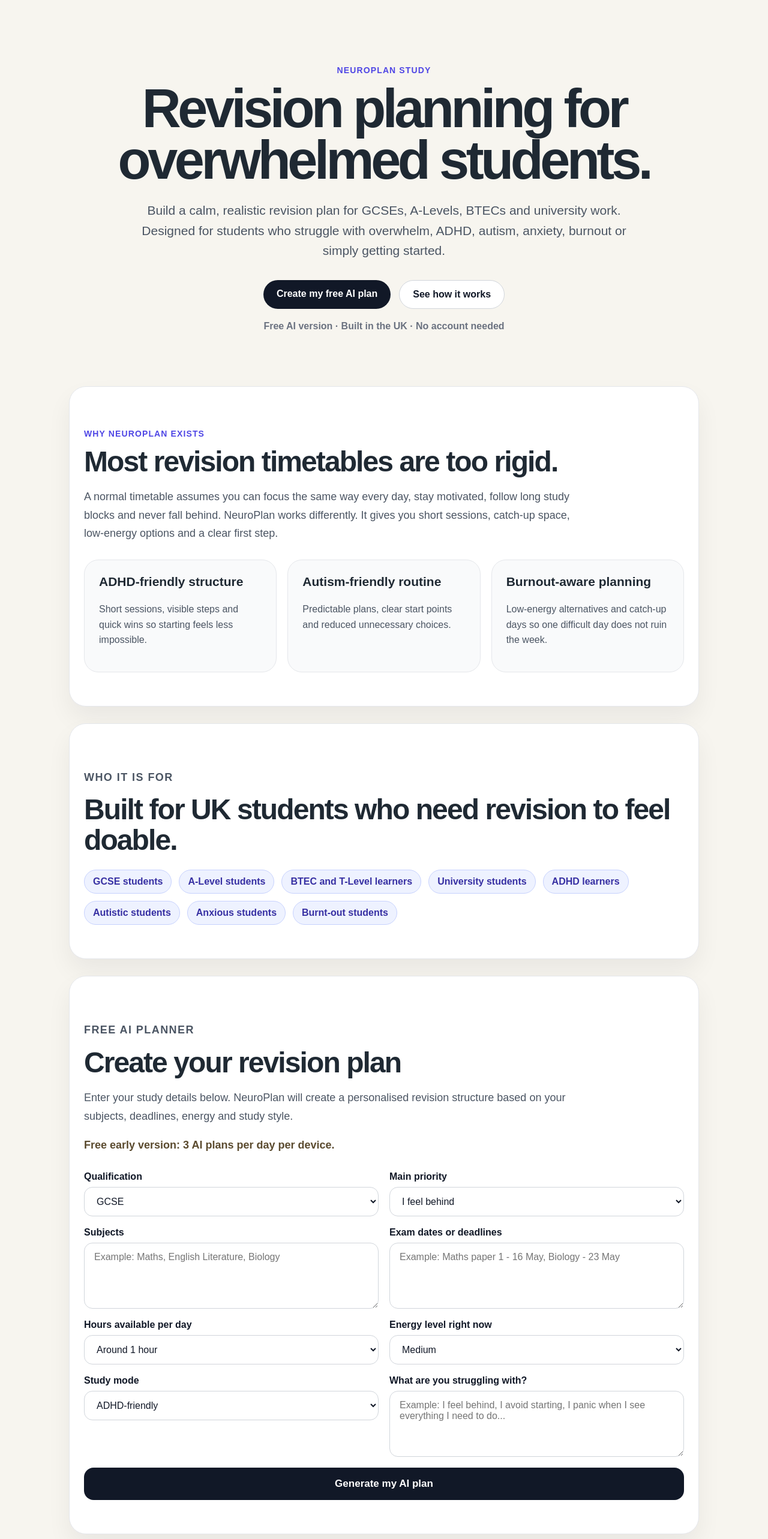
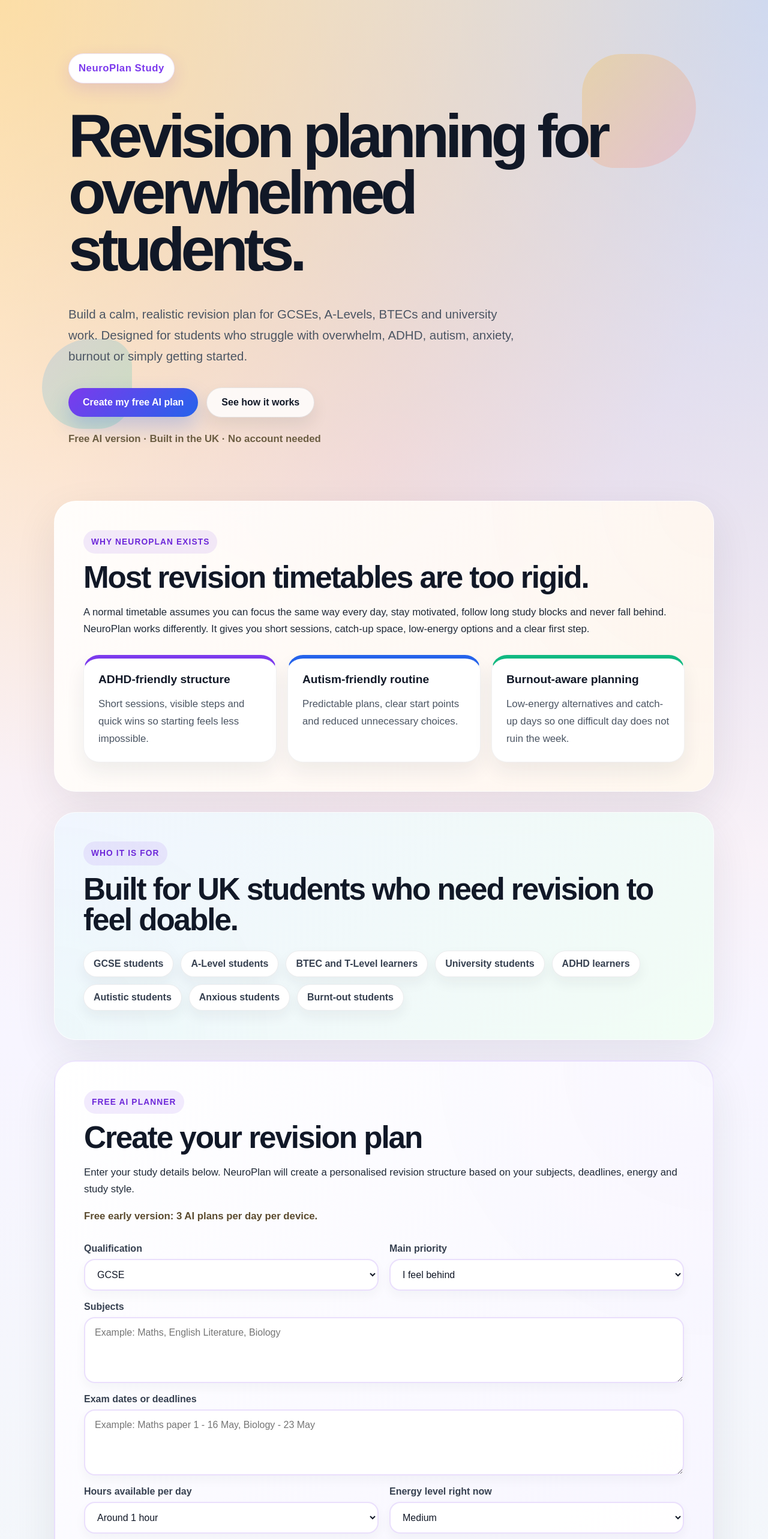
Before and after one commit to ZimraanMcc/neuroplanstudy, a Next.js app: page / in a window 1280 px wide. Shown: the top 2566 px of the page at 60% size. Built offline with nearby package versions, Linux system fonts and the light colour scheme.

Commit message:
Update globals.css

```diff
--- a/app/globals.css
+++ b/app/globals.css
@@ -9,109 +9,211 @@
 body {
   margin: 0;
   font-family: Arial, Helvetica, sans-serif;
-  background: #f7f5ef;
-  color: #1f2933;
+  background:
+    radial-gradient(circle at top left, rgba(255, 196, 87, 0.45), transparent 32%),
+    radial-gradient(circle at top right, rgba(130, 170, 255, 0.38), transparent 35%),
+    radial-gradient(circle at 50% 20%, rgba(255, 140, 180, 0.18), transparent 35%),
+    linear-gradient(180deg, #fff8e8 0%, #f7f5ff 45%, #eef9f4 100%);
+  color: #1f2937;
+}
+
+a {
+  color: inherit;
 }
 
 .page {
-  min-height: 100vh;
+  width: 100%;
+  overflow-x: hidden;
 }
 
 .hero {
-  padding: 95px 24px 75px;
-  max-width: 1050px;
+  min-height: 92vh;
+  display: flex;
+  flex-direction: column;
+  justify-content: center;
+  padding: 72px 24px;
+  max-width: 1100px;
   margin: 0 auto;
-  text-align: center;
+  position: relative;
 }
 
-.tagline,
-.sectionLabel {
+.hero::before {
+  content: "";
+  position: absolute;
+  top: 90px;
+  right: 30px;
+  width: 190px;
+  height: 190px;
+  background: linear-gradient(135deg, #ffb703, #fb7185);
+  border-radius: 42% 58% 65% 35%;
+  opacity: 0.22;
+  z-index: -1;
+}
+
+.hero::after {
+  content: "";
+  position: absolute;
+  bottom: 120px;
+  left: -20px;
+  width: 150px;
+  height: 150px;
+  background: linear-gradient(135deg, #60a5fa, #34d399);
+  border-radius: 65% 35% 45% 55%;
+  opacity: 0.22;
+  z-index: -1;
+}
+
+.tagline {
+  display: inline-block;
+  width: fit-content;
+  padding: 10px 16px;
+  border-radius: 999px;
+  background: #ffffff;
+  color: #7c3aed;
   font-weight: 800;
-  letter-spacing: 0.08em;
-  text-transform: uppercase;
-  color: #4f46e5;
-  margin-bottom: 14px;
-  font-size: 14px;
+  letter-spacing: 0.03em;
+  box-shadow: 0 10px 28px rgba(124, 58, 237, 0.14);
+  border: 1px solid rgba(124, 58, 237, 0.14);
 }
 
 h1 {
-  font-size: clamp(48px, 8vw, 90px);
-  line-height: 0.95;
-  margin: 0 0 24px;
-  letter-spacing: -0.06em;
+  font-size: clamp(3rem, 8vw, 6.5rem);
+  line-height: 0.92;
+  margin: 24px 0;
+  max-width: 980px;
+  letter-spacing: -0.07em;
+  color: #111827;
+}
+
+h2 {
+  font-size: clamp(2rem, 4vw, 3.2rem);
+  line-height: 1;
+  margin: 0 0 18px;
+  letter-spacing: -0.04em;
+  color: #111827;
+}
+
+h3 {
+  margin: 0 0 10px;
+  font-size: 1.2rem;
+  color: #111827;
+}
+
+p {
+  font-size: 1.05rem;
+  line-height: 1.7;
 }
 
 .subtitle {
-  font-size: 21px;
-  line-height: 1.6;
-  max-width: 820px;
-  margin: 0 auto 32px;
+  max-width: 760px;
+  font-size: 1.28rem;
   color: #4b5563;
-}
-
-.heroNote {
-  margin-top: 20px;
-  color: #6b7280;
-  font-weight: 700;
+  margin-bottom: 34px;
 }
 
 .buttons {
   display: flex;
-  justify-content: center;
   gap: 14px;
   flex-wrap: wrap;
+  align-items: center;
 }
 
 .primaryButton,
-.secondaryButton {
+.secondaryButton,
+.plannerForm button,
+.resultHeader button {
+  border: none;
   text-decoration: none;
-  padding: 14px 22px;
+  cursor: pointer;
+  font-weight: 800;
   border-radius: 999px;
-  font-weight: 800;
+  transition: transform 0.18s ease, box-shadow 0.18s ease, opacity 0.18s ease;
 }
 
 .primaryButton {
-  background: #111827;
+  display: inline-block;
+  background: linear-gradient(135deg, #7c3aed, #2563eb);
   color: white;
+  padding: 15px 24px;
+  box-shadow: 0 16px 34px rgba(37, 99, 235, 0.26);
 }
 
 .secondaryButton {
-  background: white;
+  display: inline-block;
+  background: rgba(255, 255, 255, 0.82);
   color: #111827;
-  border: 1px solid #d1d5db;
+  padding: 15px 24px;
+  border: 1px solid rgba(17, 24, 39, 0.1);
+  box-shadow: 0 14px 28px rgba(17, 24, 39, 0.08);
+}
+
+.primaryButton:hover,
+.secondaryButton:hover,
+.plannerForm button:hover,
+.resultHeader button:hover {
+  transform: translateY(-2px);
+}
+
+.heroNote {
+  margin-top: 22px;
+  color: #6b5d42;
+  font-weight: 700;
 }
 
 .section,
 .planner {
-  max-width: 1050px;
-  margin: 0 auto 28px;
-  padding: 56px 24px;
+  max-width: 1100px;
+  margin: 0 auto 34px;
+  padding: 48px;
+  border-radius: 36px;
+  background: rgba(255, 255, 255, 0.76);
+  backdrop-filter: blur(14px);
+  border: 1px solid rgba(255, 255, 255, 0.7);
+  box-shadow: 0 24px 70px rgba(31, 41, 55, 0.09);
 }
 
-.introSection,
-.whoSection,
-.trustSection,
-.planner {
-  background: white;
-  border: 1px solid #e5e7eb;
-  border-radius: 28px;
-  box-shadow: 0 20px 40px rgba(15, 23, 42, 0.06);
+.introSection {
+  background:
+    linear-gradient(135deg, rgba(255, 255, 255, 0.9), rgba(255, 247, 237, 0.9)),
+    radial-gradient(circle at top right, rgba(251, 146, 60, 0.18), transparent 35%);
 }
 
-.section h2,
-.planner h2 {
-  font-size: clamp(32px, 5vw, 48px);
-  line-height: 1.05;
-  letter-spacing: -0.04em;
-  margin: 0 0 18px;
+.whoSection {
+  background:
+    linear-gradient(135deg, rgba(239, 246, 255, 0.92), rgba(240, 253, 244, 0.92)),
+    radial-gradient(circle at bottom left, rgba(52, 211, 153, 0.2), transparent 35%);
 }
 
-.section > p,
-.planner > p {
-  font-size: 18px;
-  line-height: 1.7;
-  color: #4b5563;
-  max-width: 820px;
+.planner {
+  background:
+    linear-gradient(135deg, rgba(255, 255, 255, 0.94), rgba(245, 243, 255, 0.94)),
+    radial-gradient(circle at top right, rgba(124, 58, 237, 0.18), transparent 35%);
+  border: 2px solid rgba(124, 58, 237, 0.12);
+}
+
+.waitlistSection {
+  background:
+    linear-gradient(135deg, rgba(255, 247, 237, 0.94), rgba(255, 241, 242, 0.94)),
+    radial-gradient(circle at top right, rgba(251, 113, 133, 0.2), transparent 35%);
+}
+
+.trustSection {
+  background:
+    linear-gradient(135deg, rgba(240, 253, 250, 0.92), rgba(239, 246, 255, 0.92)),
+    radial-gradient(circle at bottom right, rgba(45, 212, 191, 0.18), transparent 35%);
+}
+
+.sectionLabel {
+  display: inline-block;
+  margin: 0 0 14px;
+  padding: 8px 13px;
+  border-radius: 999px;
+  background: rgba(124, 58, 237, 0.1);
+  color: #6d28d9;
+  font-size: 0.86rem;
+  font-weight: 900;
+  text-transform: uppercase;
+  letter-spacing: 0.08em;
 }
 
 .cards {
@@ -122,64 +224,82 @@
 }
 
 .card {
-  background: #f9fafb;
-  border: 1px solid #e5e7eb;
-  border-radius: 24px;
   padding: 24px;
+  border-radius: 26px;
+  background: white;
+  border: 1px solid rgba(17, 24, 39, 0.06);
+  box-shadow: 0 16px 32px rgba(31, 41, 55, 0.07);
 }
 
-.card h3 {
-  margin-top: 0;
-  font-size: 21px;
+.card:nth-child(1) {
+  border-top: 6px solid #7c3aed;
+}
+
+.card:nth-child(2) {
+  border-top: 6px solid #2563eb;
+}
+
+.card:nth-child(3) {
+  border-top: 6px solid #10b981;
 }
 
 .card p {
   color: #4b5563;
-  line-height: 1.6;
+  margin-bottom: 0;
 }
 
 .pillGrid {
   display: flex;
   flex-wrap: wrap;
   gap: 12px;
-  margin-top: 24px;
+  margin-top: 26px;
 }
 
 .pillGrid span {
-  background: #eef2ff;
-  color: #3730a3;
-  border: 1px solid #c7d2fe;
-  padding: 10px 14px;
+  background: white;
+  padding: 12px 16px;
   border-radius: 999px;
   font-weight: 800;
+  color: #374151;
+  border: 1px solid rgba(17, 24, 39, 0.08);
+  box-shadow: 0 10px 22px rgba(31, 41, 55, 0.06);
 }
 
 .plannerForm {
   display: grid;
   grid-template-columns: 1fr 1fr;
   gap: 18px;
-  margin-top: 28px;
+  margin-top: 30px;
 }
 
 .plannerForm label {
   display: flex;
   flex-direction: column;
   gap: 8px;
-  font-weight: 800;
-  color: #111827;
+  font-weight: 900;
+  color: #374151;
 }
 
 .plannerForm input,
 .plannerForm select,
 .plannerForm textarea {
   width: 100%;
-  padding: 14px 16px;
-  border-radius: 14px;
-  border: 1px solid #d1d5db;
-  font-size: 16px;
-  font-family: Arial, Helvetica, sans-serif;
-  background: #ffffff;
+  border: 2px solid rgba(124, 58, 237, 0.16);
+  background: rgba(255, 255, 255, 0.92);
+  border-radius: 18px;
+  padding: 15px 16px;
+  font-size: 1rem;
+  font-family: inherit;
   color: #111827;
+  outline: none;
+  box-shadow: 0 8px 18px rgba(31, 41, 55, 0.04);
+}
+
+.plannerForm input:focus,
+.plannerForm select:focus,
+.plannerForm textarea:focus {
+  border-color: #7c3aed;
+  box-shadow: 0 0 0 4px rgba(124, 58, 237, 0.12);
 }
 
 .plannerForm textarea {
@@ -187,106 +307,27 @@
   resize: vertical;
 }
 
+.plannerForm label:nth-child(3),
+.plannerForm label:nth-child(4),
+.plannerForm label:nth-child(8),
 .plannerForm button {
-  grid-column: 1 / -1;
-  padding: 17px 22px;
-  border-radius: 16px;
-  border: none;
-  background: #111827;
-  color: white;
-  font-size: 17px;
-  font-weight: 900;
-  cursor: pointer;
+  grid-column: span 2;
 }
 
-.plannerForm button:hover {
-  background: #374151;
+.plannerForm button {
+  margin-top: 6px;
+  padding: 17px 24px;
+  background: linear-gradient(135deg, #f97316, #ec4899, #7c3aed);
+  color: white;
+  font-size: 1.08rem;
+  box-shadow: 0 18px 38px rgba(236, 72, 153, 0.24);
 }
 
-.resultBox {
-  margin-top: 32px;
-  background: #111827;
-  color: #ffffff;
-  border-radius: 24px;
-  padding: 28px;
+.plannerForm button:disabled {
+  opacity: 0.7;
+  cursor: not-allowed;
 }
 
-.resultBox h3 {
-  margin-top: 0;
-  font-size: 26px;
-}
-
-.resultBox pre {
-  white-space: pre-wrap;
-  word-wrap: break-word;
-  font-family: Arial, Helvetica, sans-serif;
-  line-height: 1.7;
-  font-size: 16px;
-}
-
-.resultHeader {
-  display: flex;
-  justify-content: space-between;
-  align-items: center;
-  gap: 12px;
-  flex-wrap: wrap;
-}
-
-.resultHeader button {
-  padding: 10px 14px;
-  border-radius: 12px;
-  border: none;
-  background: #ffffff;
-  color: #111827;
-  font-weight: 800;
-  cursor: pointer;
-}
-
-.resultHeader button:hover {
-  background: #e5e7eb;
-}
-
-.legalPage {
-  max-width: 850px;
-  margin: 0 auto;
-  padding: 64px 24px;
-  line-height: 1.7;
-}
-
-.legalPage h1 {
-  font-size: 48px;
-  line-height: 1.1;
-  margin-bottom: 24px;
-}
-
-.legalPage h2 {
-  margin-top: 34px;
-  font-size: 24px;
-}
-
-.legalPage p,
-.legalPage li {
-  font-size: 18px;
-  color: #4b5563;
-}
-
-.backLink {
-  display: inline-block;
-  margin-bottom: 28px;
-  color: #4f46e5;
-  font-weight: 700;
-  text-decoration: none;
-}
-
-.backLink:hover {
-  text-decoration: underline;
-}
-
-.smallText {
-  margin-top: 40px;
-  font-size: 14px !important;
-  color: #6b7280 !important;
-}
 .errorMessage {
   margin-top: 20px;
   background: #fee2e2;
@@ -294,30 +335,67 @@
   border: 1px solid #fecaca;
   padding: 14px 16px;
   border-radius: 14px;
-  font-weight: 700;
+  font-weight: 800;
 }
 
-.plannerForm button:disabled {
-  opacity: 0.7;
-  cursor: not-allowed;
+.resultBox {
+  margin-top: 32px;
+  background: #111827;
+  color: #f9fafb;
+  border-radius: 28px;
+  padding: 24px;
+  box-shadow: 0 22px 55px rgba(17, 24, 39, 0.22);
+  border: 1px solid rgba(255, 255, 255, 0.08);
 }
+
+.resultHeader {
+  display: flex;
+  justify-content: space-between;
+  gap: 16px;
+  align-items: center;
+  margin-bottom: 18px;
+}
+
+.resultHeader h3 {
+  color: white;
+  margin: 0;
+}
+
+.resultHeader button {
+  background: white;
+  color: #111827;
+  padding: 11px 16px;
+}
+
+.resultBox pre {
+  margin: 0;
+  white-space: pre-wrap;
+  word-wrap: break-word;
+  font-family: Arial, Helvetica, sans-serif;
+  line-height: 1.7;
+  color: #f3f4f6;
+}
+
 footer {
-  text-align: center;
-  padding: 40px 24px;
+  max-width: 1100px;
+  margin: 42px auto 0;
+  padding: 34px 24px 50px;
   color: #6b7280;
+  display: flex;
+  justify-content: space-between;
+  gap: 20px;
+  flex-wrap: wrap;
 }
 
 .footerLinks {
   display: flex;
-  justify-content: center;
   gap: 18px;
   flex-wrap: wrap;
-  margin-top: 12px;
 }
 
 .footerLinks a {
-  color: #4f46e5;
-  font-weight: 700;
+  color: #4b5563;
+  font-weight: 800;
   text-decoration: none;
 }
 
@@ -325,25 +403,65 @@
   text-decoration: underline;
 }
 
+.legalPage {
+  max-width: 860px;
+  margin: 0 auto;
+  padding: 72px 24px;
+}
+
+.legalPage h1 {
+  font-size: clamp(2.5rem, 6vw, 4.5rem);
+  letter-spacing: -0.05em;
+}
+
+.legalPage h2 {
+  margin-top: 34px;
+  font-size: 1.7rem;
+}
+
+.legalPage p,
+.legalPage li {
+  color: #4b5563;
+  line-height: 1.8;
+  font-size: 1.05rem;
+}
+
+.legalPage a {
+  color: #6d28d9;
+  font-weight: 800;
+}
+
 @media (max-width: 800px) {
-  .cards {
-    grid-template-columns: 1fr;
+  .hero {
+    padding: 54px 18px;
+    min-height: auto;
   }
 
+  .section,
+  .planner {
+    margin: 0 14px 24px;
+    padding: 28px 20px;
+    border-radius: 28px;
+  }
+
+  .cards,
   .plannerForm {
     grid-template-columns: 1fr;
   }
 
-  .hero {
-    padding-top: 64px;
+  .plannerForm label:nth-child(3),
+  .plannerForm label:nth-child(4),
+  .plannerForm label:nth-child(8),
+  .plannerForm button {
+    grid-column: span 1;
   }
 
-  h1 {
-    font-size: 48px;
+  .resultHeader {
+    flex-direction: column;
+    align-items: flex-start;
   }
 
-  .section,
-  .planner {
-    margin: 0 12px 22px;
+  footer {
+    padding: 28px 18px 42px;
   }
 }
```
